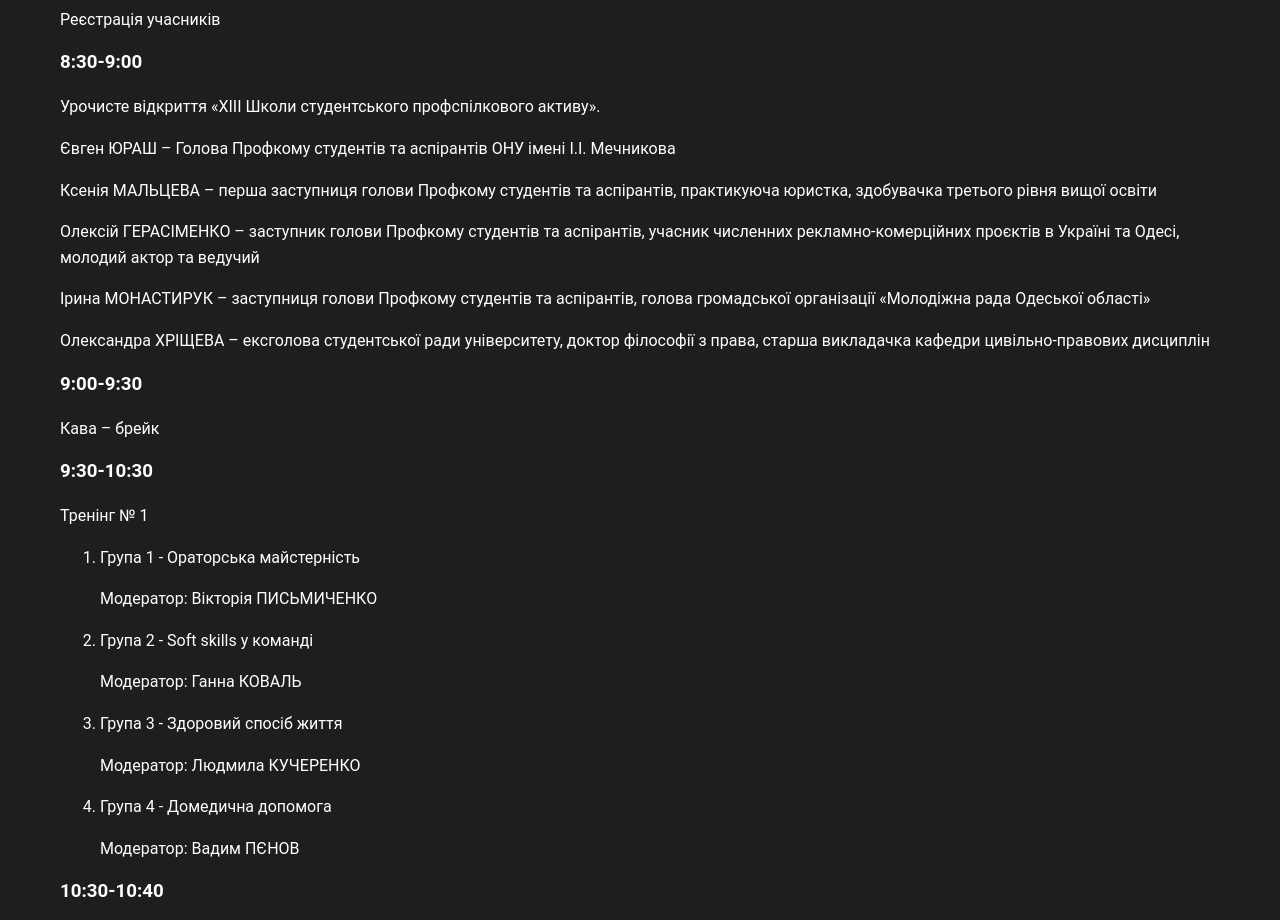
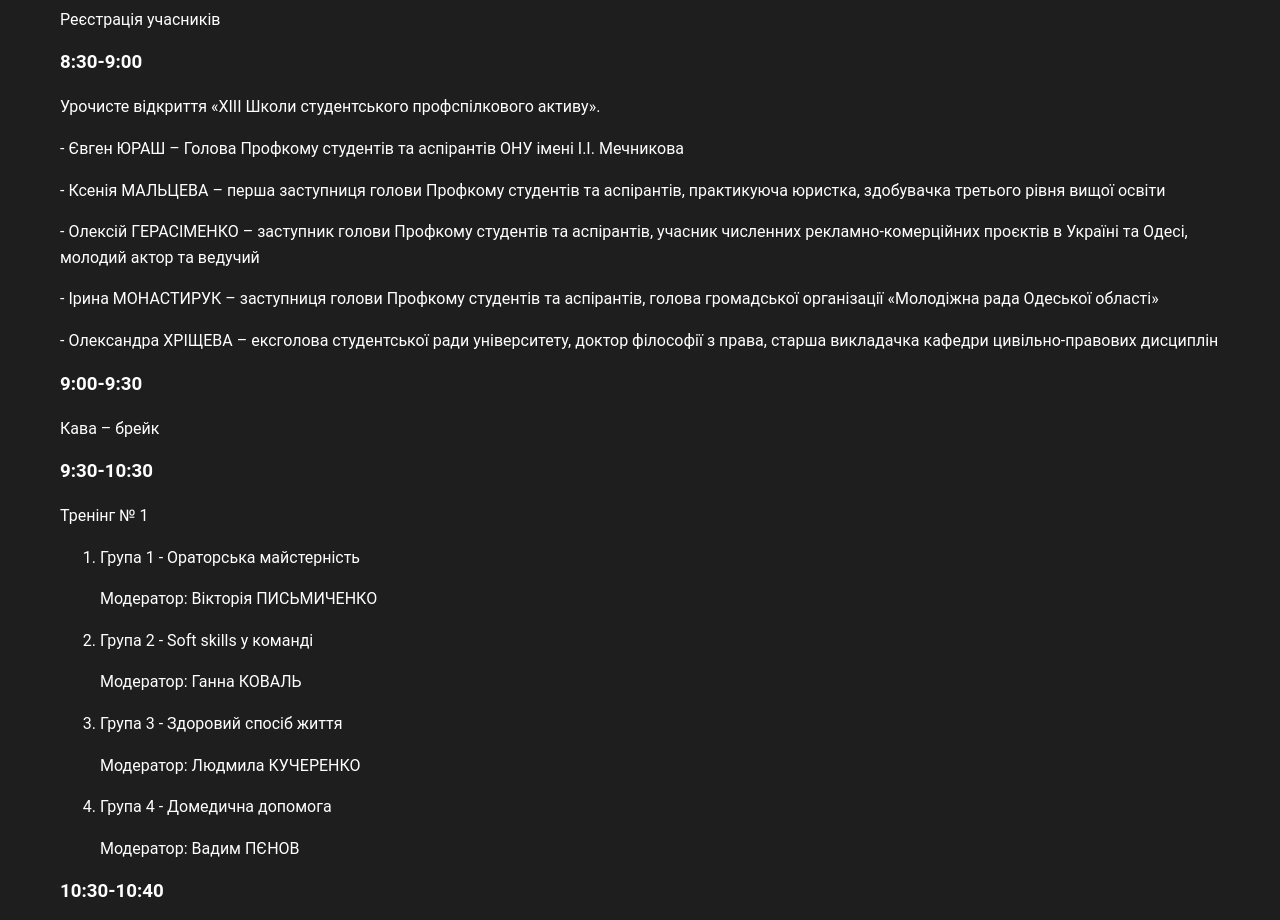
Before and after one commit to krijevskaaa/ProfactyvSchool2025, a plain HTML site: page index.html in a window 1280 px wide. Shown: the part 940-1860 px from the top of the page. Drawn offline with Linux system fonts and the light colour scheme.

Commit message:
Update index.html

```diff
--- a/index.html
+++ b/index.html
@@ -48,11 +48,11 @@
             <p>Реєстрація учасників</p>
             <h3>8:30-9:00</h3>
             <p>Урочисте відкриття «ХІІІ Школи студентського профспілкового активу».</p>
-            <p>Євген ЮРАШ  – Голова Профкому студентів та аспірантів ОНУ імені І.І. Мечникова</p>
-            <p>Ксенія МАЛЬЦЕВА – перша заступниця голови Профкому студентів та аспірантів, практикуюча юристка, здобувачка третього рівня вищої освіти</p>
-            <p>Олексій ГЕРАСІМЕНКО – заступник голови Профкому студентів та аспірантів, учасник численних рекламно-комерційних проєктів в Україні та Одесі, молодий актор та ведучий</p>
-            <p>Ірина МОНАСТИРУК – заступниця голови Профкому студентів та аспірантів, голова громадської організації «Молодіжна рада Одеської області»</p>
-            <p>Олександра ХРІЩЕВА – ексголова студентської ради університету, доктор філософії з права, старша викладачка кафедри цивільно-правових дисциплін</p>
+            <p>- Євген ЮРАШ  – Голова Профкому студентів та аспірантів ОНУ імені І.І. Мечникова</p>
+            <p>- Ксенія МАЛЬЦЕВА – перша заступниця голови Профкому студентів та аспірантів, практикуюча юристка, здобувачка третього рівня вищої освіти</p>
+            <p>- Олексій ГЕРАСІМЕНКО – заступник голови Профкому студентів та аспірантів, учасник численних рекламно-комерційних проєктів в Україні та Одесі, молодий актор та ведучий</p>
+            <p>- Ірина МОНАСТИРУК – заступниця голови Профкому студентів та аспірантів, голова громадської організації «Молодіжна рада Одеської області»</p>
+            <p>- Олександра ХРІЩЕВА – ексголова студентської ради університету, доктор філософії з права, старша викладачка кафедри цивільно-правових дисциплін</p>
             <h3>9:00-9:30</h3>
             <p>Кава – брейк</p>
             <h3>9:30-10:30</h3>
```
